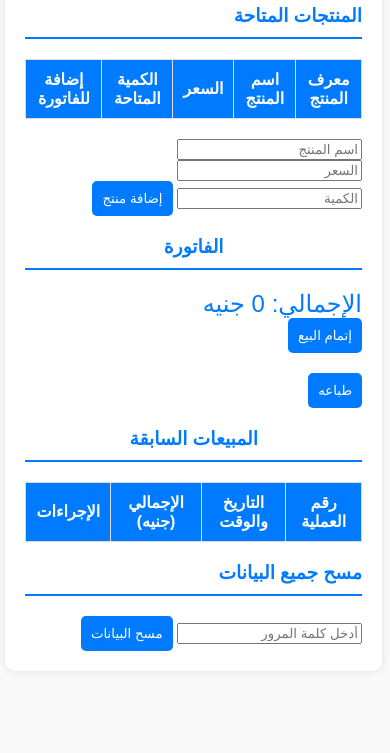
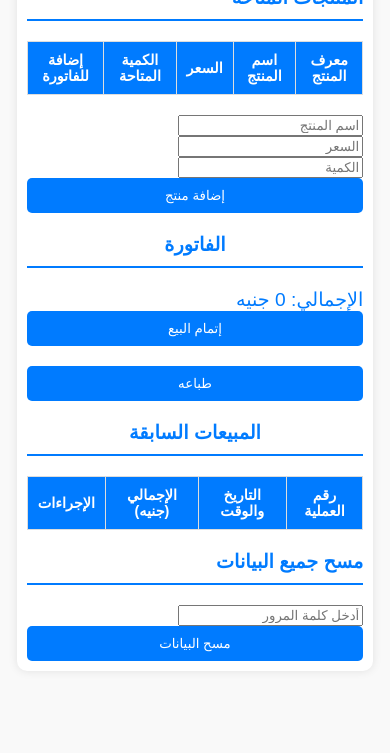
Before and after one commit to mahemoud2000/system-casher, a plain HTML site: page test.html in a window 390 px wide. Shown: the part 91-844 px from the top of the page. Drawn offline with Linux system fonts and the light colour scheme; no server answers.

Commit message:
Update test.html

```diff
--- a/test.html
+++ b/test.html
@@ -12,6 +12,7 @@
     }
     .container {
         width: 90%;
+        max-width: 1200px; /* أقصى عرض */
         margin: auto;
         padding: 20px;
         background-color: white;
@@ -36,6 +37,7 @@
         margin-bottom: 10px;
         display: flex;
         justify-content: space-between;
+        flex-wrap: wrap; /* السماح باللف */
     }
     .product-item {
         background-color: #f0f8ff;
@@ -52,6 +54,7 @@
         padding: 10px;
         border-radius: 5px;
         cursor: pointer;
+        transition: background-color 0.3s; /* تأثير الانتقال */
     }
     button:hover {
         background-color: #0056b3;
@@ -98,7 +101,39 @@
         background-color: #f9f9f9;
     }
 
+    @media (max-width: 768px) {
+        h2, h3 {
+            font-size: 1.5em; /* حجم النص */
+        }
+        .total {
+            font-size: 1.2em;
+        }
+        button {
+            width: 100%; /* أزرار عريضة */
+            padding: 15px; /* padding أكبر */
+        }
+        .product-item, .bill-item, .sale-item {
+            flex-direction: column; /* لف العناصر عمودياً */
+            align-items: flex-start; /* محاذاة لليسار */
+        }
+    }
+
+    @media (max-width: 480px) {
+        .container {
+            padding: 10px; /* تقليل padding */
+        }
+        h2, h3 {
+            font-size: 1.2em; /* تصغير حجم النص */
+        }
+        button {
+            padding: 10px; /* تصغير حجم الزر */
+        }
+        th, td {
+            font-size: 0.9em; /* تصغير حجم النص في الجدول */
+        }
+    }
 </style>
+
 </head>
 <body>
 
```
Lines whose indentation alone changed are shown as unchanged.
